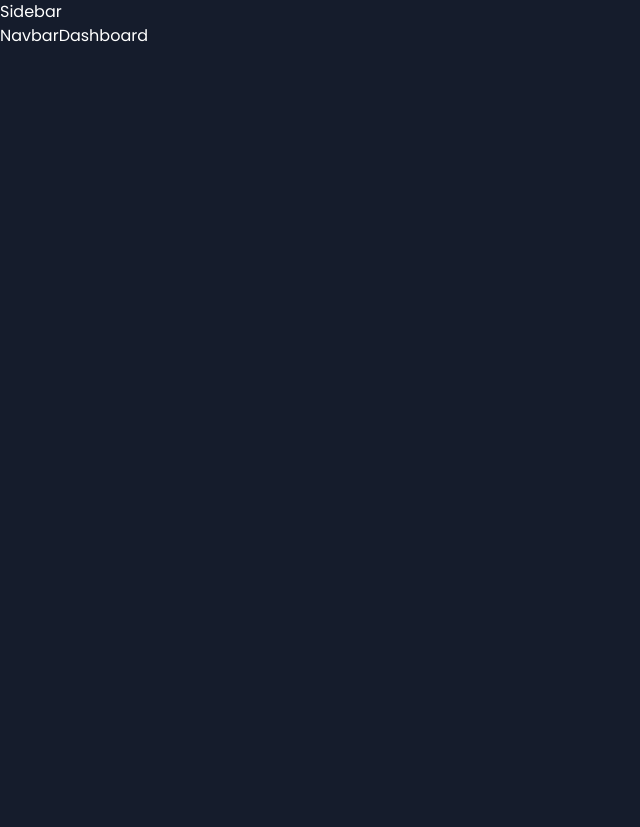
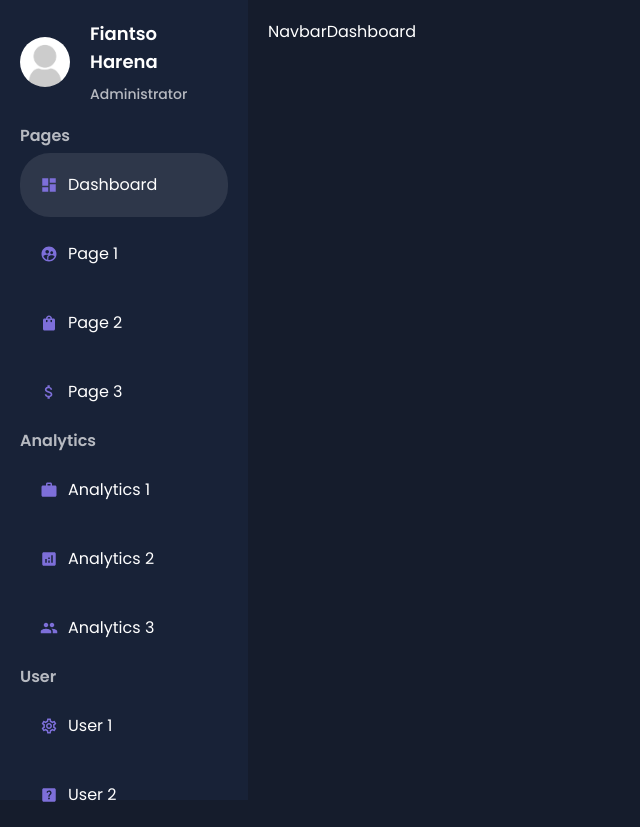
Before and after one commit to HarenaFiantso/digitalbank-ui, a Next.js app: page /dashboard in a window 1280 px wide. Shown: the whole page, without its empty margins (0-640 px from the left). Before the commit the page ends 800 px from the top, so only its background shows below. Built offline with nearby package versions, Linux system fonts and the light colour scheme.

Commit message:
style: sidebar✅

```diff
--- a/package.json
+++ b/package.json
@@ -12,7 +12,8 @@
   "dependencies": {
     "next": "14.1.3",
     "react": "^18",
-    "react-dom": "^18"
+    "react-dom": "^18",
+    "react-icons": "4.11.0"
   },
   "devDependencies": {
     "@trivago/prettier-plugin-sort-imports": "^4.3.0",
--- /dev/null
+++ b/public/assets/index.ts
@@ -0,0 +1,3 @@
+import NoAvatar from './noavatar.png';
+
+export { NoAvatar };
--- a/src/app/dashboard/layout.tsx
+++ b/src/app/dashboard/layout.tsx
@@ -4,14 +4,14 @@ import { ReactNode } from 'react';
 
 export default function DashboardLayout({ children }: { children: ReactNode }) {
   return (
-    <>
-      <div>
+    <div className='flex'>
+      <div style={{ flex: 1 }} className='bg-main-soft h-screen'>
         <Sidebar />
       </div>
-      <div>
+      <div style={{ flex: 4 }} className='p-5'>
         <Navbar />
         {children}
       </div>
-    </>
+    </div>
   );
 }
--- /dev/null
+++ b/src/components/dashboard/sidebar/menuLink.tsx
@@ -0,0 +1,16 @@
+"use client"
+
+import { MenuItem } from '@/types/MenuItem';
+import Link from 'next/link';
+import React from 'react';
+import { usePathname } from 'next/navigation';
+
+export default function MenuLink({ item }: { item: MenuItem }) {
+  const pathname = usePathname();
+
+  return (
+    <Link href={item.path} className={`my-[5px] flex items-center gap-[10px] rounded-[30px] p-[20px] text-md transition-all hover:bg-hover ${pathname === item.path && 'bg-hover'}`}>
+      <span className="text-lg text-blue">{item.icon}</span> {item.title}
+    </Link>
+  );
+}
--- a/src/components/dashboard/sidebar/sidebar.tsx
+++ b/src/components/dashboard/sidebar/sidebar.tsx
@@ -1,3 +1,28 @@
+import { NoAvatar } from '../../../../public/assets';
+import MenuLink from '@/components/dashboard/sidebar/menuLink';
+import { menuItems } from '@/data/menuItems';
+import Image from 'next/image';
+
 export default function Sidebar() {
-  return <>Sidebar</>;
+  return (
+    <div className='sticky top-0 h-full p-5'>
+      <div className='mb-5 flex items-center gap-5'>
+        <Image className='rounded-full' src={NoAvatar} alt='Avatar' width='50' height='50' />
+        <div className='flex flex-col gap-2'>
+          <span className='text-lg font-semibold'>Fiantso Harena</span>
+          <span className='text-sm font-medium text-[#b7bac1]'>Administrator</span>
+        </div>
+      </div>
+      <ul>
+        {menuItems.map(category => (
+          <li key={category.title}>
+            <span className='mb-4 text-2 font-semibold text-[#b7bac1]'>{category.title}</span>
+            {category.list.map(item => (
+              <MenuLink key={item.path} item={item} />
+            ))}
+          </li>
+        ))}
+      </ul>
+    </div>
+  );
 }
--- /dev/null
+++ b/src/data/menuItems.tsx
@@ -0,0 +1,72 @@
+import {
+  MdAnalytics,
+  MdAttachMoney,
+  MdDashboard, MdHelpCenter, MdOutlineSettings,
+  MdPeople,
+  MdShoppingBag,
+  MdSupervisedUserCircle,
+  MdWork,
+} from 'react-icons/md';
+
+export const menuItems = [
+  {
+    title: 'Pages',
+    list: [
+      {
+        title: 'Dashboard',
+        path: '/dashboard',
+        icon: <MdDashboard />,
+      },
+      {
+        title: 'Page 1',
+        path: '/dashboard/page-1',
+        icon: <MdSupervisedUserCircle />,
+      },
+      {
+        title: 'Page 2',
+        path: '/dashboard/page-2',
+        icon: <MdShoppingBag />,
+      },
+      {
+        title: 'Page 3',
+        path: '/dashboard/page-3',
+        icon: <MdAttachMoney />,
+      },
+    ],
+  },
+  {
+    title: 'Analytics',
+    list: [
+      {
+        title: 'Analytics 1',
+        path: '/dashboard/analytics-1',
+        icon: <MdWork />,
+      },
+      {
+        title: 'Analytics 2',
+        path: '/dashboard/analytics-2',
+        icon: <MdAnalytics />,
+      },
+      {
+        title: 'Analytics 3',
+        path: '/dashboard/analytics-3',
+        icon: <MdPeople />,
+      },
+    ],
+  },
+  {
+    title: 'User',
+    list: [
+      {
+        title: 'User 1',
+        path: '/dashboard/user-1',
+        icon: <MdOutlineSettings />,
+      },
+      {
+        title: 'User 2',
+        path: '/dashboard/user-2',
+        icon: <MdHelpCenter />,
+      },
+    ],
+  },
+];
--- /dev/null
+++ b/src/types/MenuItem.ts
@@ -0,0 +1,7 @@
+import { ReactNode } from 'react';
+
+export interface MenuItem {
+  path: string;
+  title: string;
+  icon: ReactNode
+}
--- a/tailwind.config.ts
+++ b/tailwind.config.ts
@@ -11,8 +11,15 @@ const config: Config = {
       fontFamily: {
         sans: ['var(--font-poppins)'],
       },
+      colors: {
+        white: '#FFF',
+        'color': '#6D6A7C',
+        'light': "#A19FAD",
+        'blue': "#7d6fd9"
+      },
       backgroundColor: {
         main: '#151c2c',
+        hover: '#2e374a',
         'main-soft': '#182237',
       },
     },
```
Also changed, not shown: public/assets/noavatar.png (added), 1 other file (tests, documents, lock files or other folders).
